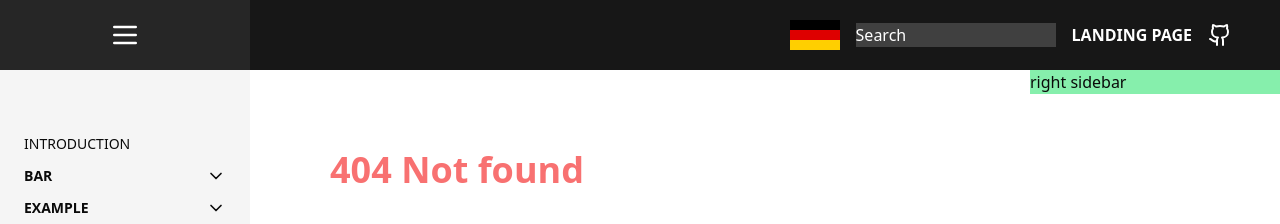
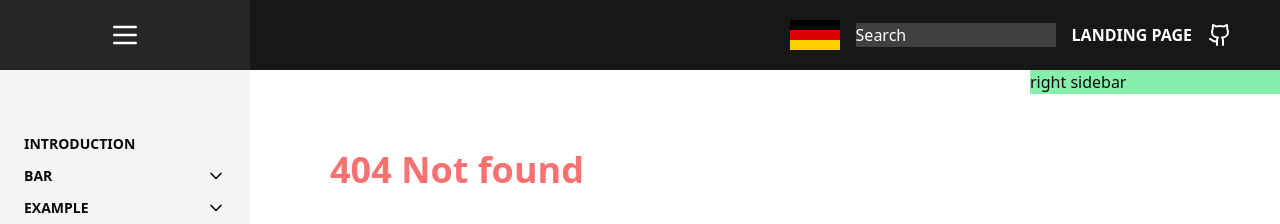
Before and after one commit to aziznal/german-docs, a Next.js app: page /page-not-found in a window 1280 px wide. Shown: the top 224 px of the page. Built offline with nearby package versions, Linux system fonts and the light colour scheme.

Commit message:
format first link in sidebar

```diff
--- a/src/components/left-sidebar-links.tsx
+++ b/src/components/left-sidebar-links.tsx
@@ -21,7 +21,7 @@ export default async function LeftSidebarLinks() {
   return (
     <>
       <HighlightedLink
-        className="text-sm"
+        className="text-sm font-bold"
         href="/introduction"
       >
         INTRODUCTION
```
